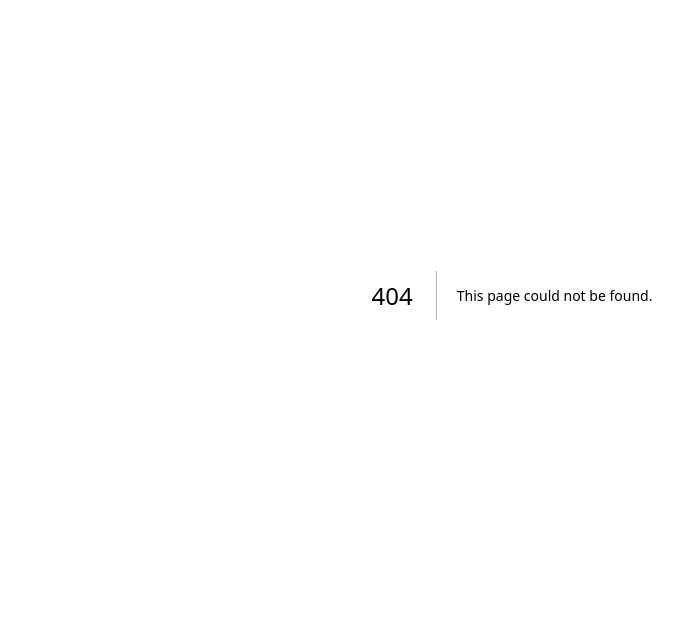
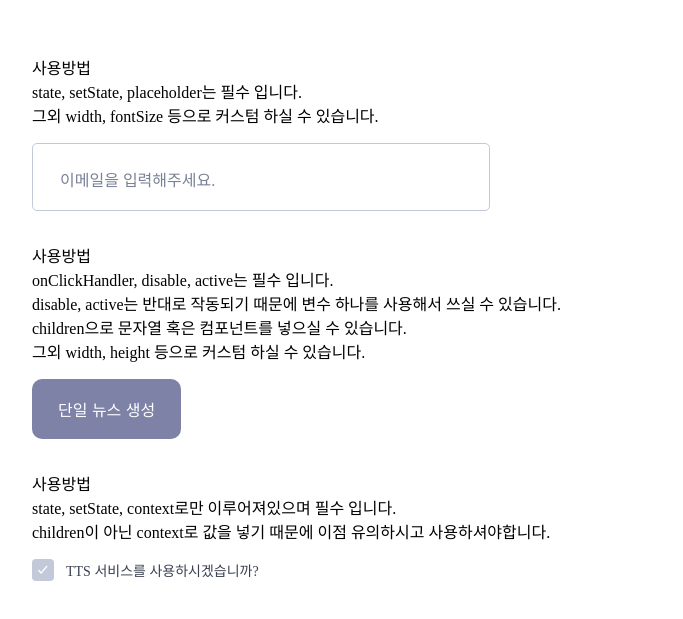
Before and after one commit to EntryCNS/lessflow-frontend-v2, a Next.js app: page /test in a window 1280 px wide. Before the commit this address had no page. Shown: the part 105-724 px from the top of the page, without its empty margins (128-811 px from the left). Built offline with nearby package versions, Linux system fonts and the light colour scheme.

Commit message:
add : test Page

```diff
--- /dev/null
+++ b/src/pages/test.tsx
@@ -0,0 +1,60 @@
+import Button from "@/components/common/Button";
+import CheckBox from "@/components/common/CheckBox";
+import Input from "@/components/common/Input";
+import React, { useState } from "react";
+const test = () => {
+  const [email, setEmail] = useState<string>("");
+  const onClick = () => {
+    console.log("dfdfd");
+  };
+  const [button, setButton] = useState<boolean>(false);
+  const [checkBox, setCheckBox] = useState<boolean>(false);
+  return (
+    <div style={{ margin: "10rem" }}>
+      <div>
+        <p>사용방법</p>
+        <p>state, setState, placeholder는 필수 입니다.</p>
+        <p>그외 width, fontSize 등으로 커스텀 하실 수 있습니다. </p>
+        <div style={{ marginTop: "1rem" }}>
+          <Input
+            state={email}
+            setState={setEmail}
+            placeholder="이메일을 입력해주세요."
+          />
+        </div>
+      </div>
+      <div style={{ marginTop: "2rem" }}>
+        <p>사용방법</p>
+        <p>onClickHandler, disable, active는 필수 입니다.</p>
+        <p>
+          disable, active는 반대로 작동되기 때문에 변수 하나를 사용해서 쓰실 수
+          있습니다.
+        </p>
+        <p>children으로 문자열 혹은 컴포넌트를 넣으실 수 있습니다.</p>
+        <p>그외 width, height 등으로 커스텀 하실 수 있습니다. </p>
+        <div style={{ marginTop: "1rem" }}>
+          <Button disable={!button} active={button} onClickHandler={onClick}>
+            단일 뉴스 생성
+          </Button>
+        </div>
+      </div>
+      <div style={{ marginTop: "2rem" }}>
+        <p>사용방법</p>
+        <p>state, setState, context로만 이루어져있으며 필수 입니다.</p>
+        <p>
+          children이 아닌 context로 값을 넣기 때문에 이점 유의하시고
+          사용하셔야합니다.
+        </p>
+        <div style={{ marginTop: "1rem" }}>
+          <CheckBox
+            state={checkBox}
+            setState={setCheckBox}
+            context="TTS 서비스를 사용하시겠습니까?"
+          />
+        </div>
+      </div>
+    </div>
+  );
+};
+
+export default test;
```
Also changed, not shown: src/pages/index.tsx (+9 -6 lines).
